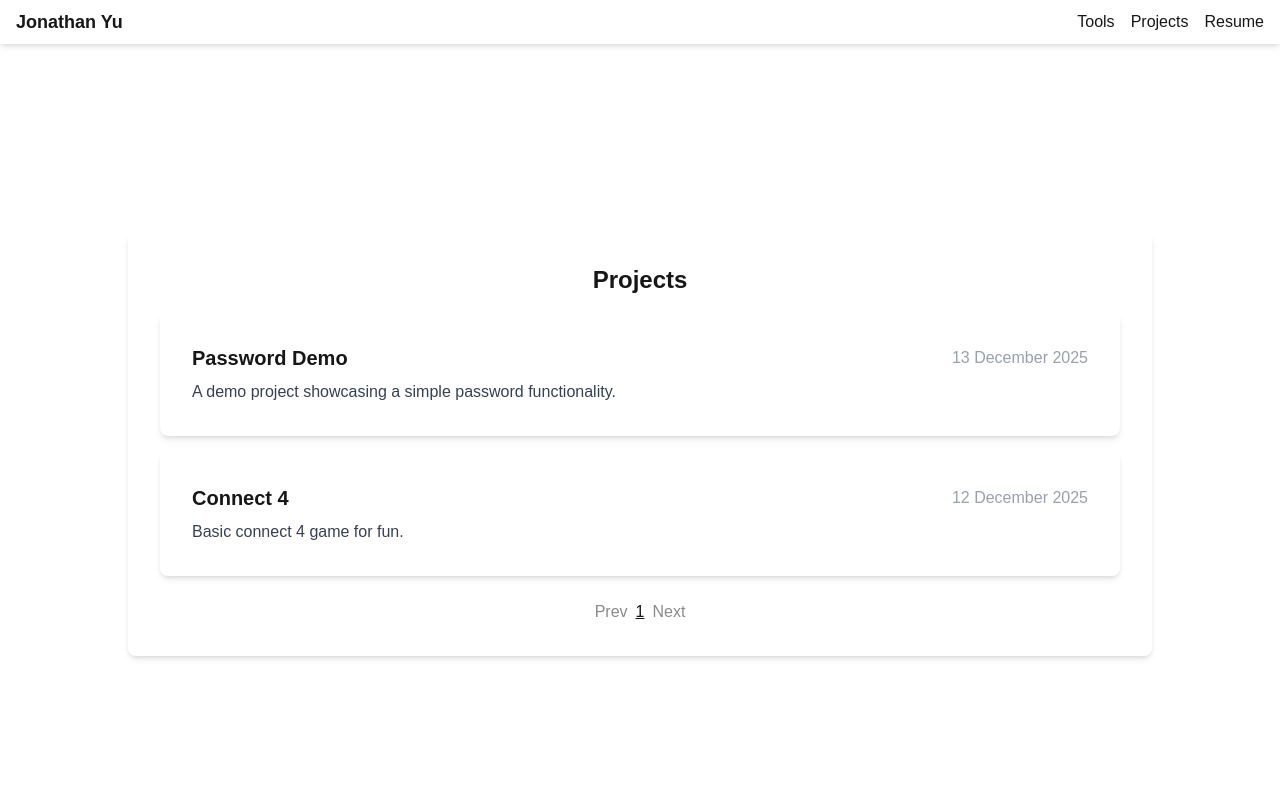
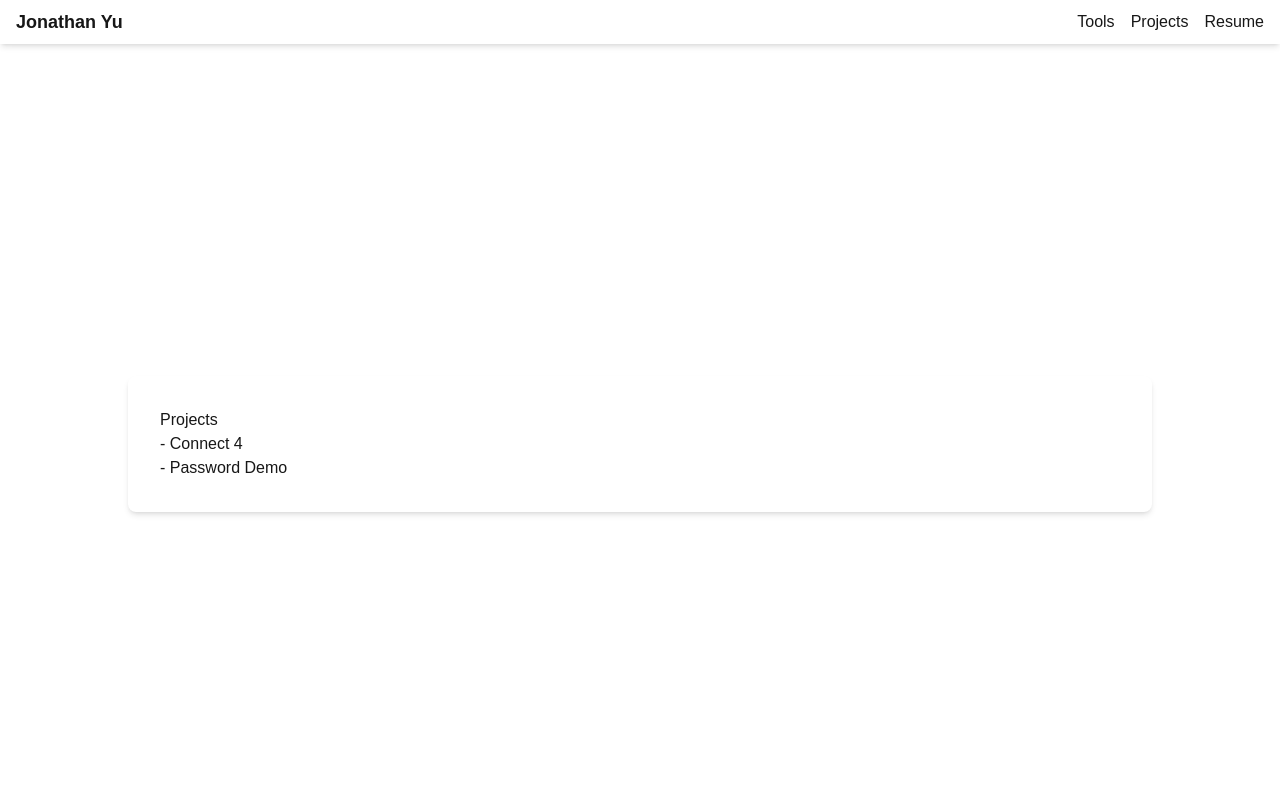
Before and after one commit to JonathanY03/jonathany03.github.io, a Next.js app: page /projects in a window 1280 px wide. Shown: the top 800 px of the page. Built offline with nearby package versions, Linux system fonts and the light colour scheme.

Commit message:
update projects page

```diff
--- a/app/projects/page.tsx
+++ b/app/projects/page.tsx
@@ -1,101 +1,15 @@
 "use client";
-import "@/app/globals.css";
-import React, { useEffect, useMemo, useState } from "react";
 import Link from 'next/link';
 
-const PAGE_SIZE = 5;
-
-const posts = [
-    // Add one entry per subfolder/page in /app/projects, e.g.:
-    // { slug: "your-subfolder-name", title: "Your Post Title", date: "YYYY-MM-DD", excerpt: "Short summary..." }
-    { slug: "password-demo", title: "Password Demo", date: "13 December 2025", excerpt: "A demo project showcasing a simple password functionality." },
-    { slug: "connect-4", title: "Connect 4", date: "12 December 2025", excerpt: "Basic connect 4 game for fun." },
-];
-
 const Page = () => {
-    const totalPages = Math.max(1, Math.ceil(posts.length / PAGE_SIZE));
-
-    const [page, setPage] = useState<number>(() => {
-        try {
-            if (typeof window === "undefined") return 1;
-            const params = new URLSearchParams(window.location.search);
-            const p = parseInt(params.get("page") || "1", 10);
-            return isNaN(p) || p < 1 ? 1 : p;
-        } catch {
-            return 1;
-        }
-    });
-
-    useEffect(() => {
-        if (page > totalPages) setPage(totalPages);
-    }, [page, totalPages]);
-
-    const currentPosts = useMemo(() => {
-        const start = (page - 1) * PAGE_SIZE;
-        return posts.slice(start, start + PAGE_SIZE);
-    }, [page]);
-
-    const goToPage = (p: number) => {
-        const next = Math.min(Math.max(1, p), totalPages);
-        setPage(next);
-        try {
-            const url = new URL(window.location.href);
-            url.searchParams.set("page", String(next));
-            window.history.replaceState(null, "", url.toString());
-        } catch {
-            // ignore URL update errors
-        }
-    };
-
     return (
-        <div className="flex flex-col items-center justify-center min-h-screen">
+        <div className="flex flex-col items-center justify-center min-h-screen break-words">
             <div className="shadow-md rounded-lg bg-white w-[80%] p-8">
-                <h1 className="text-2xl font-bold mb-4 text-center">Projects</h1>
-
-                <div className="flex flex-col xl:col-span-1 items-stretch justify-start space-y-4">
-                    {currentPosts.map((post) => (
-                        <Link
-                            key={post.slug}
-                            href={`/projects/${post.slug}`}
-                            className="block w-full shadow-md rounded-lg bg-white p-8 cursor-pointer hover:bg-gray-100 hover:shadow-sm transition-colors duration-150 text-left"
-                        >
-                            <div className="flex justify-between items-center">
-                                <h2 className="text-xl font-semibold">{post.title}</h2>
-                                {post.date && <p className="text-gray-400">{post.date}</p>}
-                            </div>
-                            {post.excerpt && <p className="mt-2 text-gray-700">{post.excerpt}</p>}
-                        </Link>
-                    ))}
-                </div>
-
-                <nav className="mt-6 flex items-center justify-center space-x-2" aria-label="Pagination">
-                    <button
-                        onClick={() => goToPage(page - 1)}
-                        disabled={page <= 1}
-                        className="hover:underline disabled:opacity-50"
-                    >
-                        Prev
-                    </button>
-
-                    {Array.from({ length: totalPages }, (_, i) => i + 1).map((p) => (
-                        <button
-                            key={p}
-                            onClick={() => goToPage(p)}
-                            aria-current={p === page ? "page" : undefined}
-                            className={`${p === page ? "underline" : "no-underline"}`}
-                        >
-                            {p}
-                        </button>
-                    ))}
-
-                    <button
-                        onClick={() => goToPage(page + 1)}
-                        disabled={page >= totalPages}
-                        className="hover:underline disabled:opacity-50"
-                    >
-                        Next
-                    </button>
-                </nav>
+                <h1>Projects</h1>
+                <ul>
+                    <li> - <Link href="/projects/connect-4" className="hover:underline">Connect 4</Link></li>
+                    <li> - <Link href="/projects/password-demo" className="hover:underline">Password Demo</Link></li>
+                </ul>
             </div>
         </div>
     );
```
